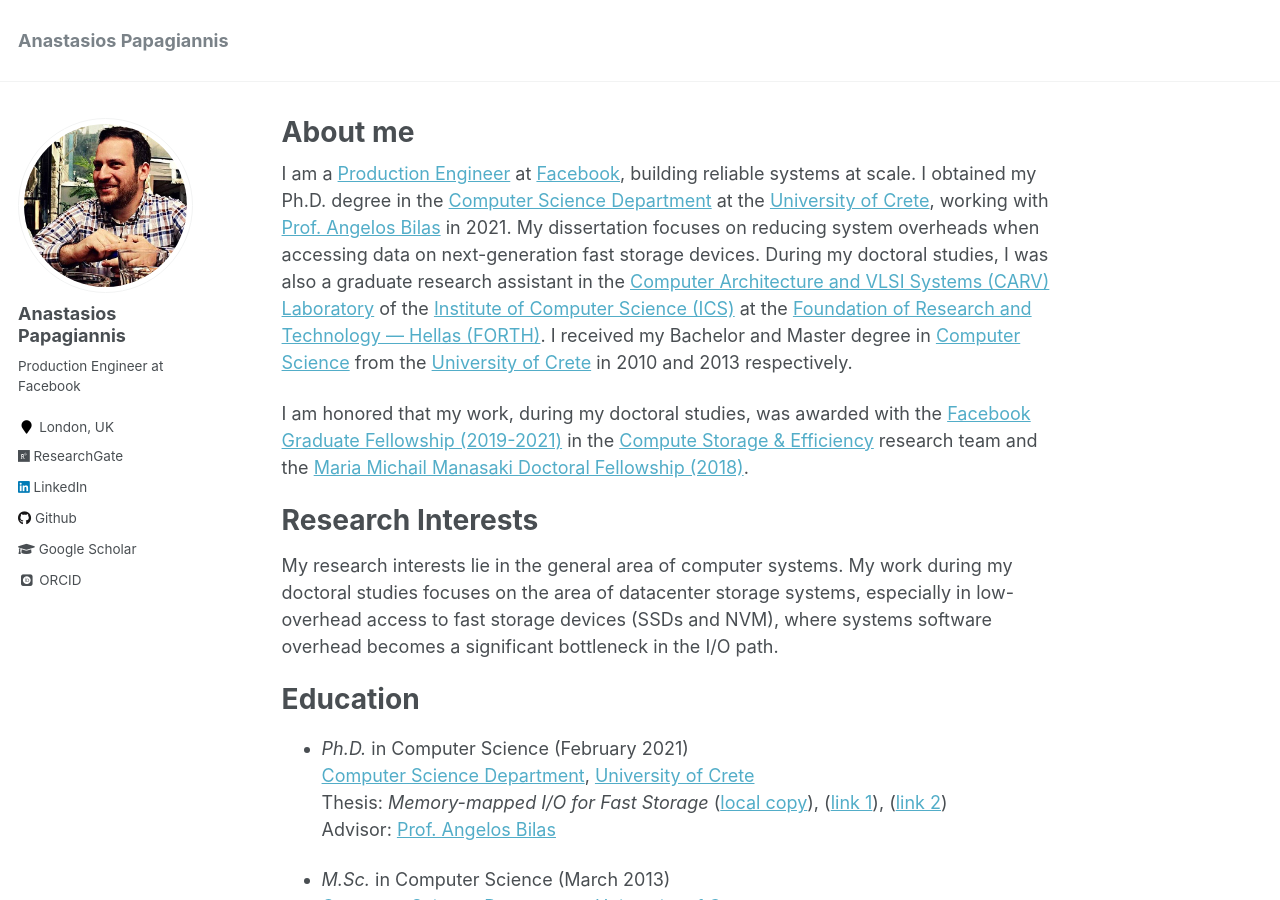
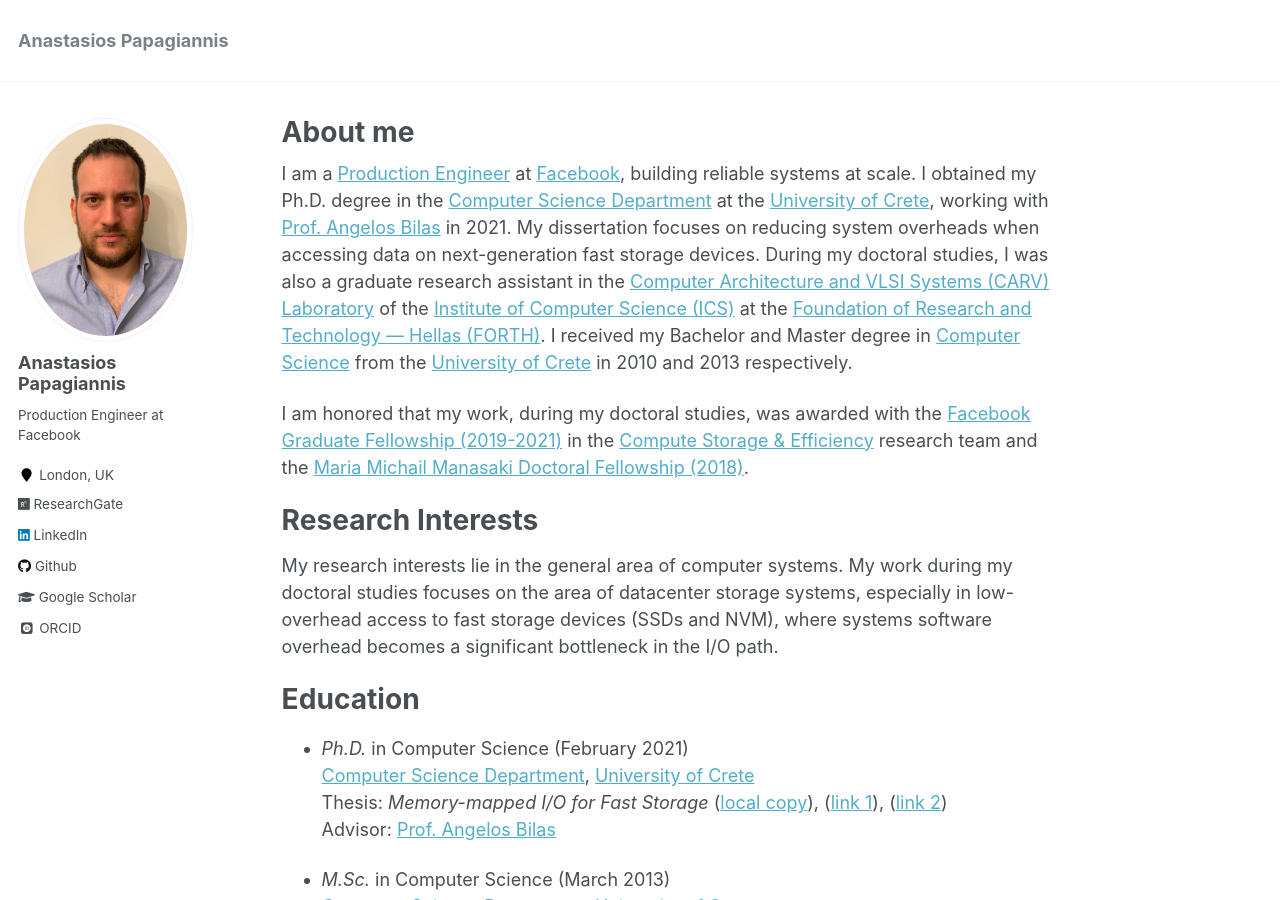
Before and after one commit to tpapagian/tpapagian.github.io, a Jekyll site: the page built from _pages/about.md, in a window 1280 px wide and 900 px high. Built offline with Jekyll 4.4.1, drawn with Linux system fonts in a browser that asks for light colours; some web fonts are replaced.

Commit message:
change prof pic

```diff
--- a/_config.yml
+++ b/_config.yml
@@ -81,7 +81,7 @@ analytics:
 # Site Author
 author:
   name             : "Anastasios Papagiannis"
-  avatar           : "pic1.jpg"
+  avatar           : "papagiannis_img.jpg"
   bio              : "Production Engineer at Facebook"
   location         : "London, UK"
   employer         :
```
Also changed, not shown: images/papagiannis_img.jpg (added).
